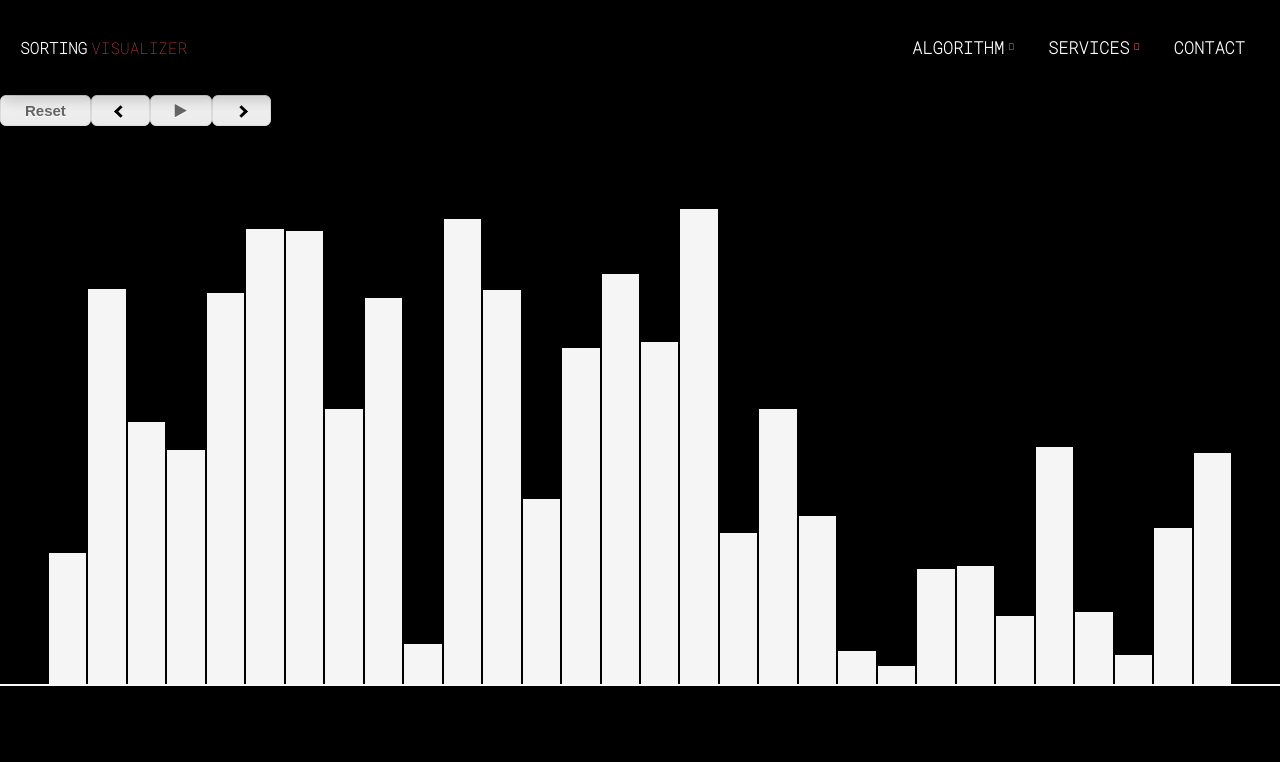
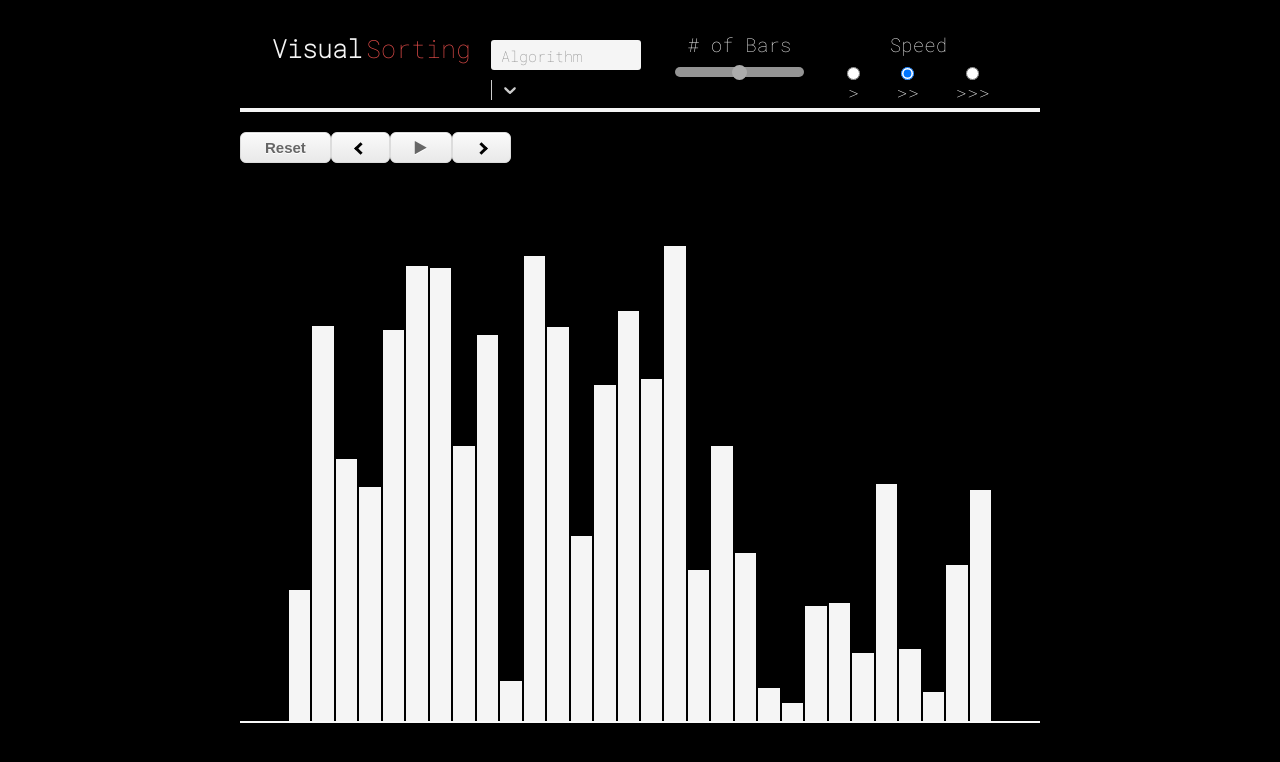
Before and after one commit to lennox-davidlevy/Sorting_Algo_Visualizer, a React (Create React App) app: page / in a window 1280 px wide. Shown: the top 762 px of the page. Built offline with nearby package versions, Linux system fonts and the light colour scheme.

Commit message:
navbar styled

```diff
--- a/package.json
+++ b/package.json
@@ -9,6 +9,7 @@
     "react": "^17.0.1",
     "react-dom": "^17.0.1",
     "react-scripts": "4.0.1",
+    "react-select": "^3.1.1",
     "web-vitals": "^0.2.4"
   },
   "scripts": {
--- a/src/App.css
+++ b/src/App.css
@@ -1,32 +1,16 @@
-/* .App {
-  text-align: center;
-}
-
-.App-logo {
-  height: 40vmin;
-}
-
-.App-header {
-  background-color: #282c34;
-  min-height: 100vh;
-  display: flex;
-  flex-direction: column;
-  align-items: center;
-  justify-content: center;
-  font-size: calc(10px + 2vmin);
-  color: white;
-}
-
-.App-link {
-  color: #09d3ac;
-} */
-
 *,
 *::before,
 *::after {
   box-sizing: border-box;
+  margin: 0;
+  padding: 0;
 }
 
 body {
   margin: 0;
 }
+
+.App {
+  display: flex;
+  justify-content: center;
+}
--- a/src/components/DropDown.js
+++ b/src/components/DropDown.js
@@ -1,9 +1,11 @@
 import React from 'react';
+import Select from 'react-select';
 
 const DropDown = ({ arr, clickHandler, algo }) => {
   if (!arr) return null;
   return (
-    <ul className="subnavigation">
+    <div className="dropdown-container">
+      {/* <ul className="subnavigation">
         {arr.map((item, key) => {
           return (
             <li className="link" id={item}>
@@ -11,7 +13,9 @@ const DropDown = ({ arr, clickHandler, algo }) => {
             </li>
           );
         })}
-    </ul>
+      </ul> */}
+      GHELLO
+    </div>
   );
 };
 
--- a/src/components/NavBar.js
+++ b/src/components/NavBar.js
@@ -1,66 +1,90 @@
-import React from 'react';
+import React, { useState } from 'react';
+import Select from 'react-select';
+import DropDown from './DropDown';
+import Radio from './Radio';
 
-const NavBar = () => {
+const options = [
+  { value: 'Selection Sort', label: 'Selection Sort' },
+  { value: 'Bubble Sort', label: 'Bubble Sort' },
+  { value: 'Merge Sort', label: 'Merge Sort' },
+];
+
+const NavBar = ({
+  dropDownSelect,
+  selectAlgo,
+  radioSelect,
+  speed,
+  changeNumberOfBars,
+  numberOfBars,
+  algo,
+}) => {
+  const [selectedOption, setSelectedOption] = useState(null);
+
+  const selectOnChange = (selectedOption) => {
+    console.log(selectedOption);
+    setSelectedOption(selectedOption);
+    dropDownSelect(selectedOption.value);
+  };
+
+  const customStyles = {
+    option: (provided, state) => ({
+      ...provided,
+      borderBottom: '2px solid whitesmoke',
+      color: state.isSelected ? 'black' : 'black',
+      padding: 20,
+      backgroundColor: 'whitesmoke',
+      fontSize: 15,
+    }),
+    control: (provided) => ({
+      width: 150,
+      background: 'whitesmoke',
+      borderRadius: 3,
+      color: 'black',
+      height: 30,
+      fontSize: 15,
+    }),
+    singleValue: (provided, state) => {
+      const opacity = 1;
+      const transition = 'opacity 300ms';
+
+      return { ...provided, opacity, transition };
+    },
+  };
+
   return (
-    <nav className="navigationWrapper">
-      <div className="logoWrapper">
-        <span className="stylish">Sorting</span>
-        <span className="logo">Visualizer</span>
+    <>
+      <div className="navbar">
+        <div className="logoWrapper">
+          <span className="stylish">Visual</span>
+          <span className="logo">Sorting</span>
+        </div>
+        <div className="dropdown-nav">
+          <Select
+            options={options}
+            value={selectedOption}
+            onChange={selectOnChange}
+            styles={customStyles}
+            placeholder="Algorithm"
+          />
+        </div>
+        <div className="num-bar-nav">
+          # of Bars
+          <input
+            id="bar-range"
+            type="range"
+            min="10"
+            max="50"
+            value={numberOfBars}
+            step="10"
+            onChange={changeNumberOfBars}
+          />
+        </div>
+        <div className="speed-nav">
+          Speed
+          <Radio clickHandler={radioSelect} speed={speed} />
+        </div>
       </div>
-      <ul className="navigation">
-        <li className="parent" id="clients">
-          <a className="link" href="#">
-            <i className="fas fa-minus"></i> Algorithm{' '}
-            <i className="fas fa-plus"></i>
-          </a>
-          <ul className="subnavigation">
-            <li>
-              <a className="link" href="#">
-                Burger King
-              </a>
-            </li>
-            <li>
-              <a className="link" href="#">
-                Southwest Airlines
-              </a>
-            </li>
-            <li>
-              <a className="link" href="#">
-                Levi Strauss
-              </a>
-            </li>
-          </ul>
-        </li>
-        <li className="parent" id="services">
-          <a className="link" href="#">
-            <i className="fas fa-minus"></i> Services{' '}
-            <i className="fas fa-plus"></i>
-          </a>
-          <ul className="subnavigation">
-            <li>
-              <a className="link" href="#">
-                Print Design
-              </a>
-            </li>
-            <li>
-              <a className="link" href="#">
-                Web Design
-              </a>
-            </li>
-            <li>
-              <a className="link" href="#">
-                Mobile App Development
-              </a>
-            </li>
-          </ul>
-        </li>
-        <li className="parent">
-          <a className="link" href="#">
-            Contact
-          </a>
-        </li>
-      </ul>
-    </nav>
+    </>
   );
 };
 
--- a/src/components/Radio.js
+++ b/src/components/Radio.js
@@ -11,7 +11,6 @@ const Radio = ({ clickHandler, speed }) => {
       {arr.map((item) => {
         return (
           <label className="radio">
-            {obj[item]}
             <input
               type="radio"
               name="animationSpeed"
@@ -19,6 +18,7 @@ const Radio = ({ clickHandler, speed }) => {
               checked={item == speed}
               onChange={clickHandler}
             />
+            {obj[item]}
           </label>
         );
       })}
--- a/src/components/Visualizer.css
+++ b/src/components/Visualizer.css
@@ -87,6 +87,7 @@ li {
 .radio-container {
   display: flex;
   justify-content: space-around;
+  padding-top: 10px;
 }
 
 .radio {
@@ -183,156 +184,53 @@ li {
 }
 
 /* navbar */
-/* body {
-  font-family: 'Roboto', sans-serif;
-  margin: 0;
-  padding: 0;
-  display: flex;
-  flex-direction: column;
-  align-items: center;
-  justify-content: center;
-  height: 100vh;
-  background: linear-gradient(45deg, #ea4f4c 0%, #6d0019 100%);
-} */
-.signature {
-  font-style: italic;
-  font-size: 12px;
-  color: #212121;
-  padding-top: 15px;
-  transition: all 0.3s ease-in-out;
+.navbar {
+  color: whitesmoke;
+  display: grid;
+  justify-content: space-between;
+  grid-template-columns: 1fr 1fr 1fr 1fr;
+  padding: 0 2rem 0 2rem;
+  font-size: larger;
+  text-align: center;
+  height: 5rem;
+  margin-top: 2rem;
+  max-width: 800px;
+  border-bottom: 4px solid whitesmoke;
+  margin-bottom: 20px;
 }
-
-.signature:hover {
-  color: white;
-}
-
-.navigationWrapper {
-  position: relative;
-  display: flex;
-  align-items: center;
-  justify-content: space-between;
-  padding: 20px;
-  background-color: black;
-  box-shadow: 0 5px 15px 0 rgba(0, 0, 0, 0.25);
-  color: white;
-  text-transform: uppercase;
-  overflow: hidden;
-  width: auto;
-}
-
 .logoWrapper {
   display: flex;
 }
+
 .stylish {
   font-weight: bold;
+  color: whitesmoke;
+  font-size: 25px;
 }
 
 .logo {
   padding-left: 4px;
   color: #ea4f4c;
+  font-size: 25px;
 }
 
-.navigation {
-  display: flex;
-  list-style-type: none;
+.dropdown-container {
+  color: whitesmoke;
+}
+.dropdown-nav {
+  max-width: 150px;
+  margin-left: 20px;
+  margin-top: 8px;
+}
+.speed-nav {
+  max-width: 200px;
+}
+.num-bar-nav {
+  max-width: 200px;
 }
 
-li {
-  opacity: 1;
-  list-style-type: none;
-  color: white;
-  text-decoration: none;
-  transition: all 0.3s ease-in-out;
-}
-
-.parent {
-  padding: 0 10px;
-  cursor: pointer;
-}
-
-.link {
-  position: relative;
-  display: flex;
-  align-items: center;
-  text-decoration: none;
-  transition: all 0.3s ease-in-out;
+ul {
   color: white;
 }
 
-.link:hover {
-  color: #ea4f4c;
-}
-
-.fa-minus {
-  opacity: 0;
-  transition: all 0.3s ease-in-out;
-  position: absolute;
-  left: -16px;
-  top: 3px;
-}
-
-.fa-plus {
-  opacity: 1;
-  transition: all 0.3s ease-in-out;
-}
-
-.fas {
-  color: #ea4f4c;
-  margin: -2px 4px 0;
-  font-size: 10px;
-  transition: all 0.3s ease-in-out;
-}
-
-.subnavigation {
-  display: none;
-  list-style-type: none;
-  width: 500px;
-  position: absolute;
-  top: 40%;
-  left: 25%;
-  margin: auto;
-  transition: all 0.3s ease-in-out;
-  background-color: #222;
-}
-
-li a {
-  font-size: 17px;
-  padding: 0 5px;
-}
-
-/* .active.parent {
-  transform: translate(-40px, -25px);
-  .link {
-    font-size: 12px;
-
-    .fa-minus {
-      opacity: 1 !important;
-      font-size: 8px;
-    }
-
-    .fa-plus {
-      opacity: 0 !important;
-    }
-  }
-
-  .subnavigation {
-    display: flex;
-  }
-}
-
-.active#clients {
-  .subnavigation {
-    transform: translate(-150px, 17px);
-  }
-}
-
-.active#services {
-  .subnavigation {
-    transform: translate(-290px, 17px);
-  }
-}
-
-.invisible {
-  opacity: 0 !important;
-  transform: translate(50px, 0);
-} */
+/* dropdown */
--- a/src/components/Visualizer.js
+++ b/src/components/Visualizer.js
@@ -54,12 +54,12 @@ const Visualizer = () => {
     setNumberOfBars(e.target.value);
   };
 
-  const dropDownSelect = (e) => {
+  const dropDownSelect = (selectedOptionValue) => {
     // console.log(e.target);
     stepSet();
     colorSet();
     setStepPosition(0);
-    setAlgo(e.target.value);
+    setAlgo(selectedOptionValue);
   };
 
   const radioSelect = (e) => {
```
Also changed, not shown: 1 other file (tests, documents, lock files or other folders). Lines whose indentation alone changed are shown as unchanged.
